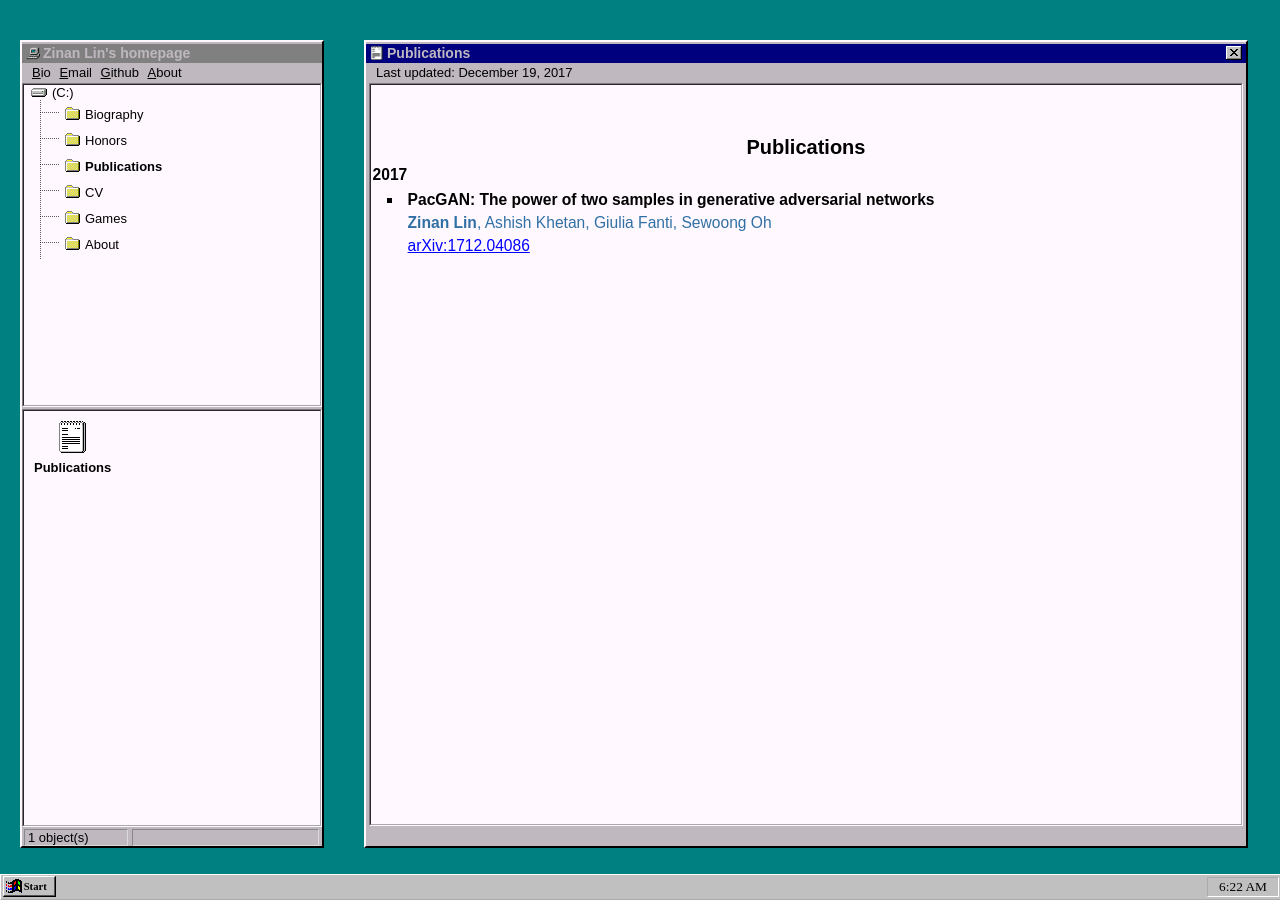
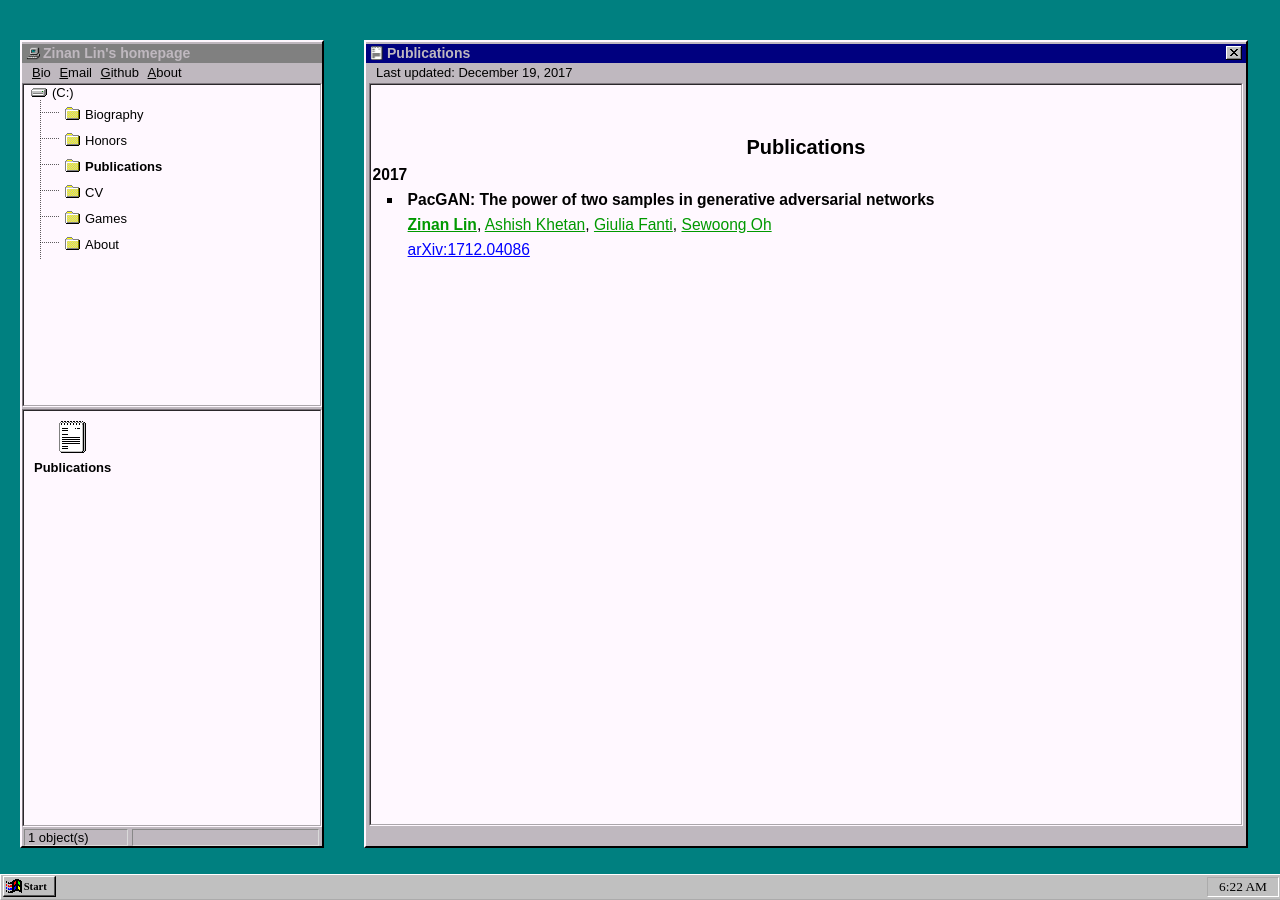
Before and after one commit to fjxmlzn/fjxmlzn.github.io, a Jekyll site: the page built from _publications/publications.html, in a window 1280 px wide. Built offline with Jekyll 4.4.1, drawn with Linux system fonts in a browser that asks for light colours.

Commit message:
Change publication css. Add author link.

```diff
--- a/_publications/publications.html
+++ b/_publications/publications.html
@@ -16,7 +16,10 @@ permalink: /publications/index.html
 
 .publication_author {
     display: block;
-    color: #3170A5;
+}
+
+.publication_author a {
+    color: #009900;
 }
 
 .publication_year {
@@ -28,7 +31,7 @@ permalink: /publications/index.html
 }
 
 .publication_li {
-    line-height: 150%;
+    line-height: 160%;
     font-size: 120%;
 }
 </style>
@@ -39,7 +42,7 @@ permalink: /publications/index.html
 <ul>
     <li class='publication_li'>
         <span class='publication_title'>PacGAN: The power of two samples in generative adversarial networks</span>
-        <span class="publication_author"><span class="publication_me">Zinan Lin</span>, Ashish Khetan, Giulia Fanti, Sewoong Oh</span>
+        <span class="publication_author"><span class="publication_me"><a href="http://www.andrew.cmu.edu/user/zinanl/" target="_blank">Zinan Lin</a></span>, <a href="http://web.engr.illinois.edu/~khetan2/" target="_blank">Ashish Khetan</a>, <a href="https://www.andrew.cmu.edu/user/gfanti/" target="_blank">Giulia Fanti</a>, <a href="http://web.engr.illinois.edu/~swoh/" target="_blank">Sewoong Oh</a></span>
         <span class='publication_journal'><a href="https://arxiv.org/abs/1712.04086" target="_blank">arXiv:1712.04086</a></span>
     </li>
 </ul>
```
